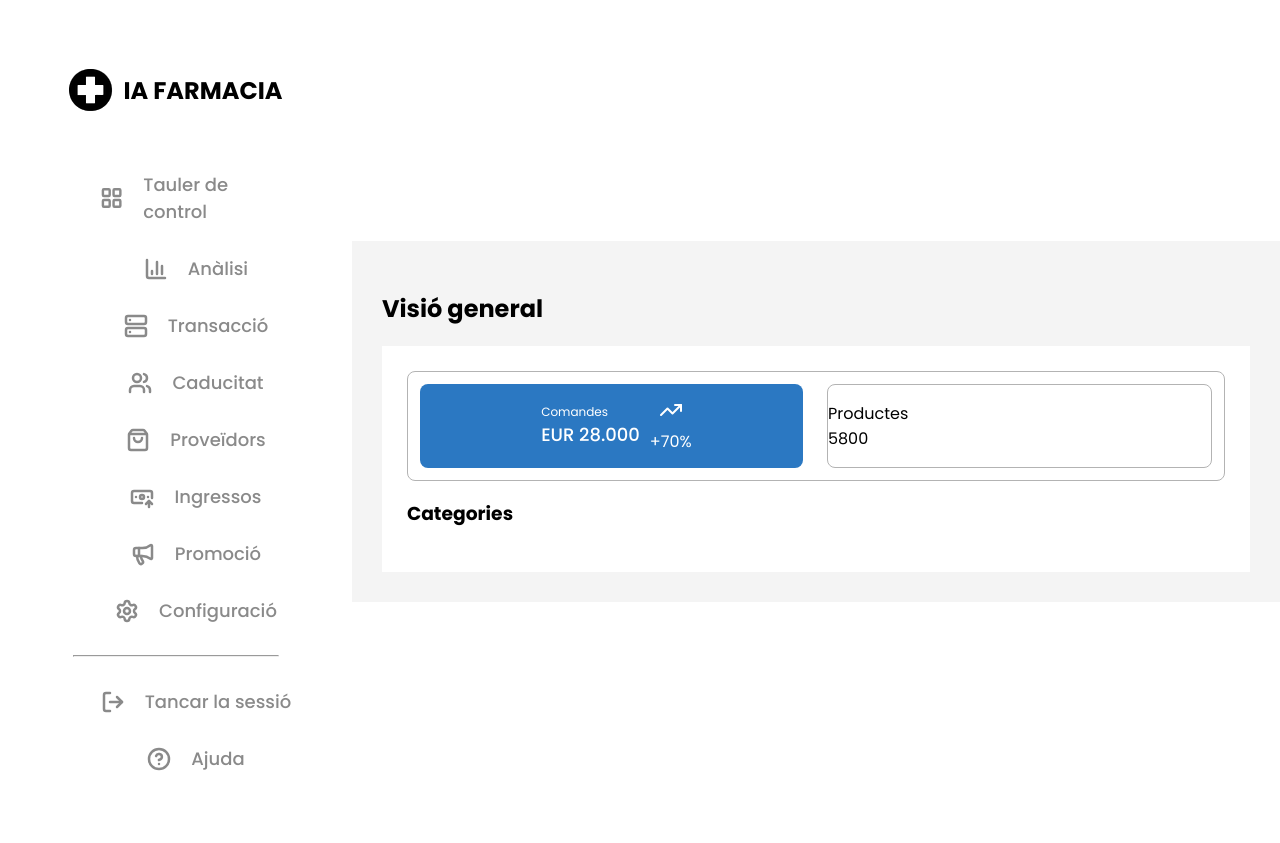
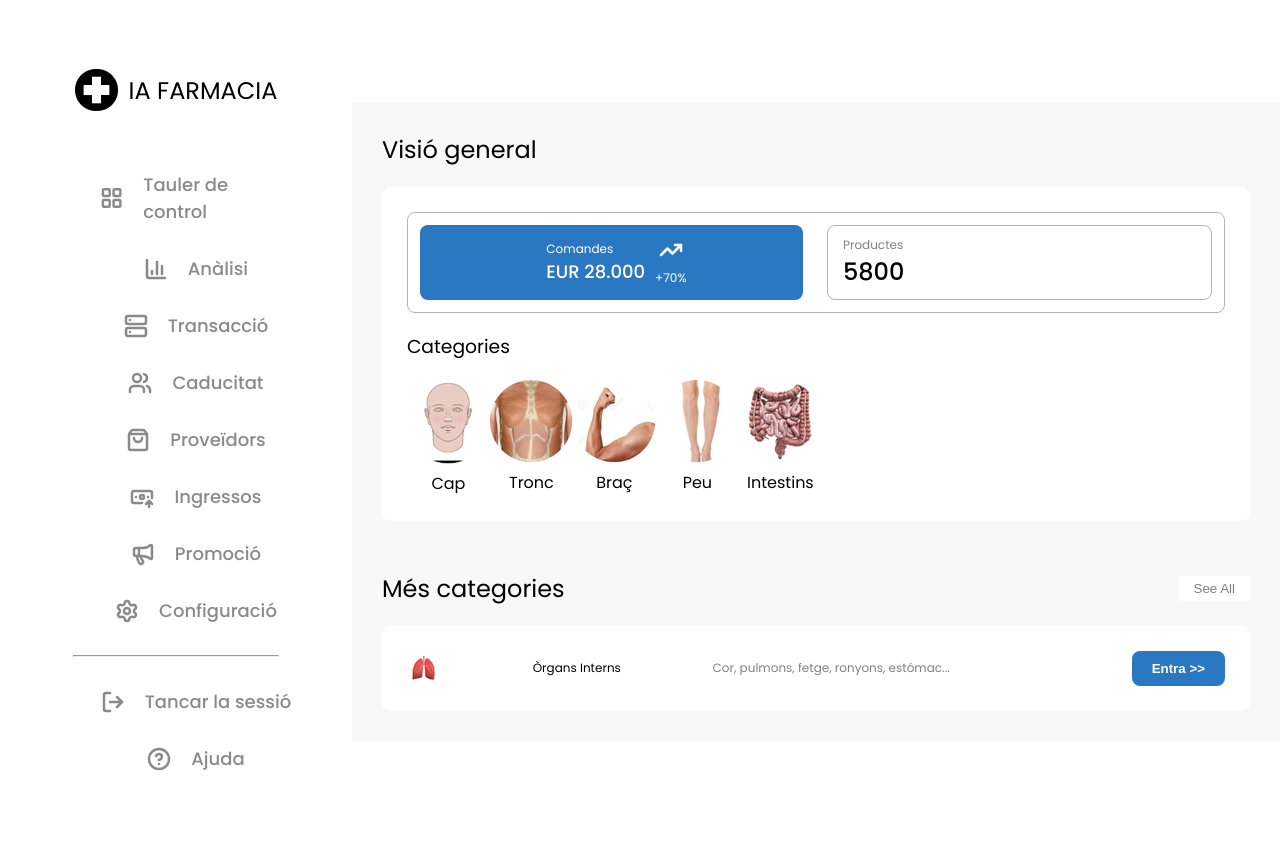
Before and after one commit to GavinCartier/pharmaceutical-ai, a Flask app: page / in a window 1280 px wide. Run offline with Flask 3, Linux system fonts and the light colour scheme.

Commit message:
more of the dashboard

```diff
--- a/static/css/dashboard.css
+++ b/static/css/dashboard.css
@@ -1,16 +1,25 @@
+h2 {
+    font-weight: 400;
+}
+
+h3 {
+    font-weight: 400;
+}
+
 .dashboard {
-    background-color: rgb(244, 244, 244);
+    background-color: rgb(248, 248, 248);
     width: 80%;
     font-family: 'Poppins', sans-serif;
 }
 
 .overview {
-    padding: 30px;
+    margin: 30px;
 }
 
-.overview-content {
+.content {
     background-color: white;
     padding: 25px;
+    border-radius: 8px;
 }
 
 .overview-content-income {
@@ -38,6 +47,11 @@
 
 .overview-content-income-orders-graph {
     justify-items: center;
+    align-content: center;
+}
+
+.overview-content-income-orders-graph svg {
+    stroke-width: 2.5;
 }
 
 .overview-content-income-products {
@@ -45,4 +59,46 @@
     border-radius: 8px;
     margin: 12px;
     width: 100%;
+    align-content: center;
 }
+
+.overview-content-income-products-text {
+    padding: 10px 15px;
+}
+
+.overview-content-categories {
+    display: flex;
+    flex-direction: horizontal;
+}
+
+.overview-content-category {
+    justify-items: center;
+}
+
+.morecategories-title {
+    display: flex;
+    flex-direction: horizontal;
+    justify-content: space-between;
+    align-items: center;
+}
+
+.morecategories-title-button {
+    padding: 5px 15px;
+    background-color: white;
+    color: gray;
+    font-weight: 300;
+}
+
+.morecategories-entry {
+    display: flex;
+    flex-direction: horizontal;
+    align-items: center;
+    justify-content: space-between;
+}
+
+.morecategories-category-button {
+    padding: 10px 20px;
+    background-color: #2b78c2;
+    color: white;
+    border-radius: 8px;
+}
--- /dev/null
+++ b/templates/components/morecategories.html
@@ -0,0 +1,27 @@
+<!-- Lists additional categories -->
+<div class="morecategories-title">
+    <h2>Més categories</h2>
+    <button class="morecategories-title-button">See All</button>
+</div>
+<div class="content">
+    <div class="morecategories-entry">
+        <img
+        src="../static/images/Organs Interns.png"
+        alt="Internal Organs"
+        style="height: 34px"
+        />
+        <div
+            style="font-size: 12px">
+            Òrgans Interns
+        </div>
+        <div
+            style="width: 40%; font-size: 12px; color: gray"
+
+        >
+            Cor, pulmons, fetge, ronyons, estómac...
+        </div>
+        <button class="morecategories-category-button">
+            Entra >>
+        </button>
+    </div>
+</div>
--- a/templates/components/overview.html
+++ b/templates/components/overview.html
@@ -6,7 +6,7 @@
 
 <!-- Title -->
 <h2>Visió general</h2>
-<div class="overview-content">
+<div class="content">
     <!-- Section for displaying income & product -->
     <div class="overview-content-income">
         <!-- Section for displaying the amount of orders -->
@@ -23,19 +23,73 @@
             <!-- Graph and arrow section to the right -->
              <div class="overview-content-income-orders-graph">
                 <i data-lucide="trending-up"></i>
-                <div>+70%</div>
+                <div
+                    style="font-size: 12px"
+                >+70%</div>
             </div>
         </div>
         <!-- Section for displaying the amount of products -->
         <div class="overview-content-income-products">
             <!-- Text section to the left -->
-            <div>
-                <p>Productes</br>5800</p>
+            <div class="overview-content-income-products-text">
+                <div
+                    style="font-size: 12px; color: gray"
+                >Productes</div>
+                <div
+                    style="font-size: 24px; font-weight: 500"
+                >5800</div>
             </div>
         </div>
     </div>
     <!-- Section for listing categories -->
      <section>
         <h3>Categories</h3>
+        <div class="overview-content-categories">
+            <div class="overview-content-category">
+                <img
+                    src="../static/images/Cap.png"
+                    alt="Cap"
+                >
+                <div>
+                    Cap
+                </div>
+            </div>
+            <div class="overview-content-category">
+                <img
+                    src="../static/images/Tronc.png"
+                    alt="Tronc"
+                >
+                <div>
+                    Tronc
+                </div>
+            </div>
+            <div class="overview-content-category">
+                <img
+                    src="../static/images/Brac.png"
+                    alt="Braç"
+                >
+                <div>
+                    Braç
+                </div>
+            </div>
+            <div class="overview-content-category">
+                <img
+                    src="../static/images/Peu.png"
+                    alt="Peu"
+                >
+                <div>
+                    Peu
+                </div>
+            </div>
+            <div class="overview-content-category">
+                <img
+                    src="../static/images/Intestins.png"
+                    alt="Intestins"
+                >
+                <div>
+                    Intestins
+                </div>
+            </div>
+        </div>
      </section>
 </div>
--- a/templates/dashboard.html
+++ b/templates/dashboard.html
@@ -16,5 +16,8 @@
     <section class="overview">
         {% include 'components/overview.html' %}
     </section>
+    <section class="overview">
+        {% include 'components/morecategories.html' %}
+    </section>
 </div>
 {% endblock %}
```
Also changed, not shown: static/images/Brac.png (added), static/images/Cap.png (added), static/images/Intestins.png (added), static/images/Organs Interns.png (added), static/images/Peu.png (added), static/images/Tronc.png (added).
